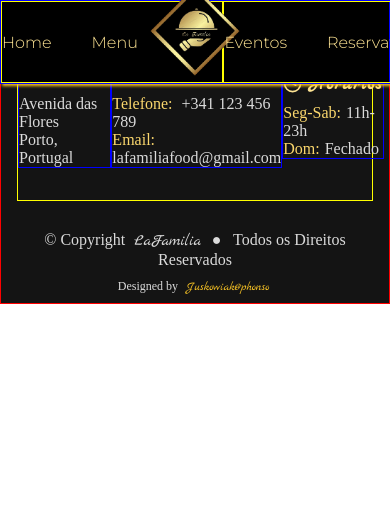
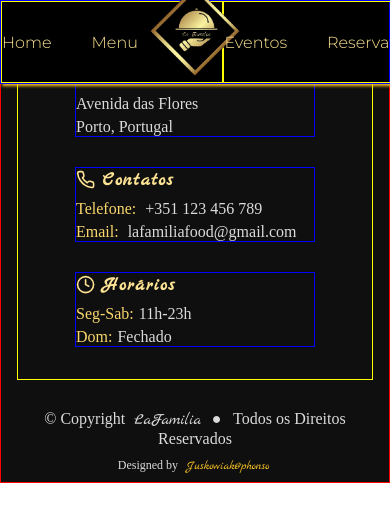
Before and after one commit to Juskowiiak/Projeto_LaFamilia, a React (Vite) app: page /reservation in a window 390 px wide. Shown: the top 522 px of the page. Built offline with nearby package versions, Linux system fonts and the light colour scheme.

Commit message:
Home-breakpoints done

```diff
--- a/src/Style/breakpoints.js
+++ b/src/Style/breakpoints.js
@@ -1,6 +1,6 @@
 const tamanho = {
   xs: "360px",
-  s: "460px",
+  s: "520px",
   m: "760px",
   l: "1180px",
 };
@@ -9,8 +9,8 @@ const tamanho = {
 // exemplo: @media(breakpoints.xs){}
 const breakpoints = {
   xs: `(max-width:${tamanho.xs})`,
-  s: `max-width:${tamanho.s}`,
-  m: `max-width:${tamanho.m}`,
+  s: `(max-width:${tamanho.s})`,
+  m: `(max-width:${tamanho.m})`,
   l: `(max-width:${tamanho.l})`,
 };
 
--- a/src/Style/cores.css
+++ b/src/Style/cores.css
@@ -3,6 +3,7 @@
   --dark-2: #28292a;
   --dark-3: #1a1b1b;
   --dark-4: #141414;
+  --dark-5: #0f0f0f;
   --gold-1: #fde393;
   --gold-2: #fad76d;
   --gold-3: #f7c531;
--- a/src/components/Home_Cards/style.js
+++ b/src/components/Home_Cards/style.js
@@ -13,7 +13,7 @@ export const Container = styled.div`
     border: 1px solid crimson;
     .cards {
       display: flex;
-      background-color: var(--dark-3);
+      background-color: var(--dark-5);
       justify-content: space-between;
       border: 1px solid red;
       margin-top: 3rem;
@@ -67,6 +67,9 @@ export const Container = styled.div`
         @media ${breakpoints.l} {
           width: 340px;
         }
+        @media ${breakpoints.s} {
+          width: 300px;
+        }
       }
       //___________________________ MediaQuery____________________
       @media ${breakpoints.l} {
@@ -77,7 +80,7 @@ export const Container = styled.div`
     }
     .cards-card:first-child,
     .cards-card:last-child {
-      background-color: var(--dark-2);
+      background-color: var(--dark-3);
     }
   }
 `;
--- a/src/components/Home_Feedback/style.js
+++ b/src/components/Home_Feedback/style.js
@@ -3,12 +3,15 @@ import styled from "styled-components";
 import "../../Style/cores.css";
 import breakpoints from "../../Style/breakpoints";
 export const Container = styled.div`
+  position: relative;
   border: 1px solid blue;
   width: 100%;
   height: 100%;
-  position: relative;
+
   overflow-x: scroll;
   padding-bottom: 7rem;
+  .titulo {
+  }
   .comments {
     margin-top: 3rem;
     display: inline-flex;
@@ -24,6 +27,11 @@ export const Container = styled.div`
         margin-inline: 10px;
         color: var(--gold-4);
       }
+      p:first-child {
+        @media ${breakpoints.s} {
+          font-size: 14px;
+        }
+      }
       .comments-card-info {
         border: 1px solid red;
         position: absolute;
@@ -34,9 +42,14 @@ export const Container = styled.div`
           width: 60px;
           margin-bottom: 10px;
           border-radius: 50%;
+          transition: 0.5s;
           img {
             object-fit: cover;
             border-radius: 50%;
+          }
+          @media ${breakpoints.s} {
+            height: 45px;
+            width: 45px;
           }
         }
         .comments-card-info-text {
@@ -44,6 +57,9 @@ export const Container = styled.div`
             margin-bottom: 1px;
             color: var(--gold-2);
             font-family: "Montserrat", serif;
+            @media ${breakpoints.s} {
+              font-size: 0.7rem;
+            }
           }
           p {
             font-family: "Montserrat", serif;
@@ -52,6 +68,10 @@ export const Container = styled.div`
           }
         }
       }
+      @media ${breakpoints.s} {
+        width: 280px;
+        padding: 1rem 1rem 1.3rem 1rem;
+      }
     }
   }
 `;
--- a/src/components/Home_Sobre/index.jsx
+++ b/src/components/Home_Sobre/index.jsx
@@ -20,7 +20,7 @@ export default function HomeSobre() {
             </div>
             <div className="cards-card-info-text">
               <p>
-                <span>Tempore</span> excepturi odit optio at suscipit
+                Tempore excepturi odit <span>optio</span> at suscipit
                 dignissimos rerum beatae nulla dapibus tempor. Integer vitae
                 pretium lacus. Vestibulum euismod porta sapien, consequatur nam
                 distinctio, ipsum dolor sit amet consectetur adipisicing elit.
@@ -45,10 +45,10 @@ export default function HomeSobre() {
                 distinctio.
               </p>
               <p>
-                <span>Adipisicing</span> elit, eligendi assumenda cupiditate
-                illo officiis eveniet mollitia! Quasi adipisci vero ipsa
-                molestiae et at ipsam voluptates accusamus, repudiandae quis cum
-                eos ex.
+                Adipisicing elit, eligendi assumenda cupiditate illo officiis
+                eveniet mollitia! Quasi adipisci vero ipsa molestiae et at ipsam{" "}
+                <span>voluptates accusamus</span> !!! repudiandae quis cum eos
+                ex rolsr.
               </p>
             </div>
           </div>
--- a/src/components/Home_Sobre/style.js
+++ b/src/components/Home_Sobre/style.js
@@ -42,16 +42,28 @@ export const Container = styled.div`
               width: 70%;
               margin-inline: auto;
             }
+            @media ${breakpoints.m} {
+              width: 90%;
+            }
           }
         }
       }
       .cards-card-picture {
-        border: 1px solid red;
         min-width: 400px;
         height: 340px;
+        transition: 0.5s;
         @media ${breakpoints.l} {
           height: 400px;
           width: auto;
+        }
+        @media ${breakpoints.m} {
+          height: 300px;
+          margin-bottom: 1.5rem;
+        }
+        @media ${breakpoints.s} {
+          height: 250px;
+          min-width: 60%;
+          border: 1px solid blue;
         }
       }
       @media ${breakpoints.l} {
--- a/src/components/topic-line/style.js
+++ b/src/components/topic-line/style.js
@@ -1,11 +1,17 @@
 import styled from "styled-components";
+//importar files
 import "../../Style/cores.css";
+import "../../Style/breakpoints";
+import breakpoints from "../../Style/breakpoints";
 export const Linha = styled.div`
   position: relative;
   width: 70%;
   background-color: var(--gold-1);
-  height: 1px;
+  height: 0.5px;
   margin-inline: auto;
   margin-block: 14rem;
   border-radius: 10px;
+  @media ${breakpoints.l} {
+    margin-block: 10rem;
+  }
 `;
--- a/src/containers/Footer/index.jsx
+++ b/src/containers/Footer/index.jsx
@@ -24,7 +24,7 @@ export default function Footer() {
           </div>
           <div className="info-card-text">
             <p>
-              <span>Telefone:</span> +341 123 456 789
+              <span>Telefone:</span> +351 123 456 789
             </p>
             <p>
               <span>Email:</span> lafamiliafood@gmail.com
--- a/src/containers/Footer/style.js
+++ b/src/containers/Footer/style.js
@@ -1,5 +1,7 @@
 import styled from "styled-components";
+//importar files
 import "../../Style/cores.css";
+import breakpoints from "../../Style/breakpoints";
 export const Container = styled.div`
   border: 1px solid red;
   width: 100%;
@@ -8,7 +10,7 @@ export const Container = styled.div`
   align-items: center;
   gap: 30px;
   padding: 0.5rem 1rem;
-  background-color: var(--dark-4);
+  background-color: var(--dark-5);
   .info {
     border: 1px solid yellow;
     width: 100%;
@@ -29,12 +31,29 @@ export const Container = styled.div`
         font-weight: 200;
         letter-spacing: 1.3px;
       }
+      .info-card-text {
+        display: flex;
+        flex-direction: column;
+        gap: 5px;
+      }
       span {
         color: var(--gold-2);
         margin-right: 5px;
       }
+      @media ${breakpoints.m} {
+        width: 240px;
+      }
+    }
+    @media ${breakpoints.m} {
+      flex-wrap: wrap;
+      gap: 10px;
+    }
+    @media ${breakpoints.s} {
+      gap: 30px;
     }
   }
+  //_________________________________________Direitos
+
   .rights {
     text-align: center;
     display: flex;
--- a/src/containers/Home/style.js
+++ b/src/containers/Home/style.js
@@ -3,7 +3,6 @@ import styled from "styled-components";
 //importar imagem
 import backgroundPicture from "../../assets/home/back.jpeg";
 import "../../Style/cores.css";
-import "../../Style/breakpoints";
 import breakpoints from "../../Style/breakpoints";
 
 export const Container = styled.div`
@@ -52,4 +51,7 @@ export const Sections = styled.div`
   @media ${breakpoints.l} {
     width: 90%;
   }
+  @media ${breakpoints.m} {
+    width: 95%;
+  }
 `;
```
